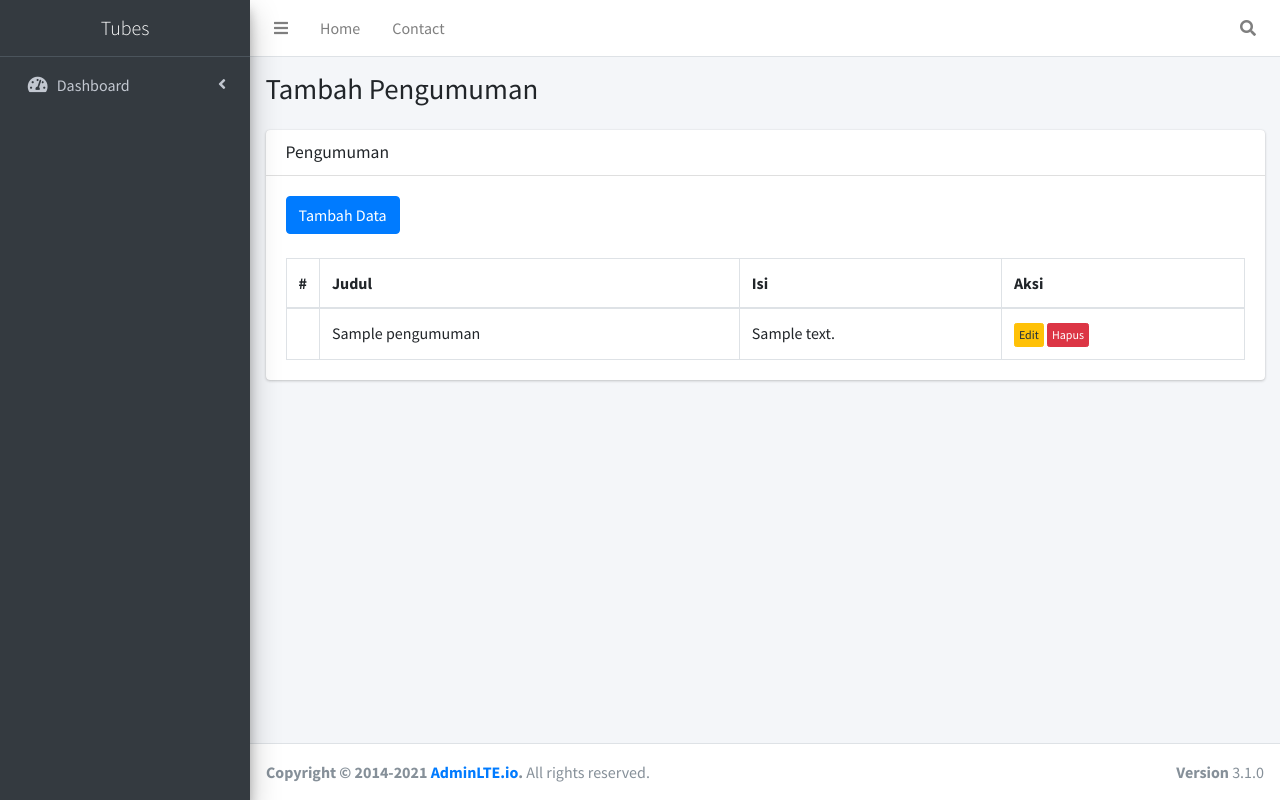
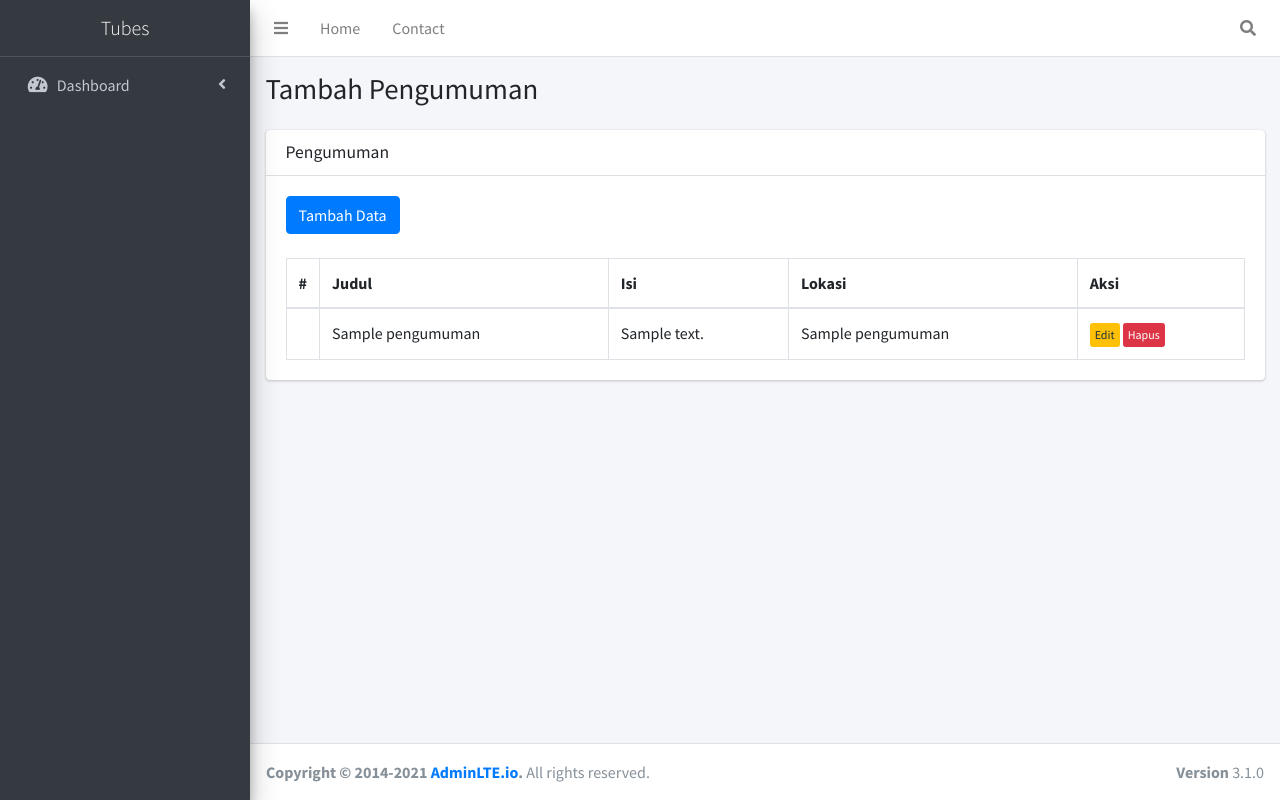
Before and after one commit to adyjul/website-flask, a Flask app: page /pengumuman in a window 1280 px wide. Run offline with Flask 2, Linux system fonts and the light colour scheme; tables that the repository leaves empty or names only in its code hold one stand-in row (values such as "Sample post"); some libraries are stand-ins or nearby versions.

Commit message:
fix some error

```diff
--- a/app.py
+++ b/app.py
@@ -134,9 +134,10 @@ def showIdP(id_data):
 def simpanP():
     judul = request.form['judul']
     isi = request.form['isi']
+    lokasi = request.form['lokasi']
     cur = mysql.connection.cursor()
-    sql = "INSERT INTO pengumuman (judul, isi) VALUES (%s, %s)"
-    val = (judul,isi)
+    sql = "INSERT INTO pengumuman (judul, isi, lokasi) VALUES (%s, %s, %s)"
+    val = (judul,isi,lokasi)
     cur.execute(sql, val)
 
     mysql.connection.commit()
@@ -154,8 +155,9 @@ def updateP():
     id_data = request.form['id']
     judul = request.form['judul']
     isi = request.form['isi']
+    lokasi = request.form['lokasi']
     cur = mysql.connection.cursor()
-    cur.execute("UPDATE pengumuman SET judul=%s,isi=%s WHERE id=%s", (judul,isi,id_data,))
+    cur.execute("UPDATE pengumuman SET judul=%s,isi=%s,lokasi=%s WHERE id=%s", (judul,isi,id_data,lokasi))
     mysql.connection.commit()
     return redirect(url_for('adminP'))
 
--- a/templates/tambah_pengumuman.html
+++ b/templates/tambah_pengumuman.html
@@ -53,6 +53,10 @@
                                     <textarea class="form-control" id="exampleFormControlTextarea1" name="isi" rows="3"></textarea>
                                 </div>
                                 <div class="form-group">
+                                    <label>Lokasi</label>
+                                    <input id="lokasi" class="form-control" name="lokasi"></input>
+                                </div>
+                                <div class="form-group">
                                     <button class="btn btn-primary " type="submit">Simpan</button>
                                 </div>
                             </form>
@@ -85,6 +89,10 @@
                                             <textarea id="isi" class="form-control" id="exampleFormControlTextarea1" name="isi" rows="3"></textarea>
                                         </div>
                                         <div class="form-group">
+                                            <label>Lokasi</label>
+                                            <input id="lokasi" class="form-control" name="lokasi" rows="3"></input>
+                                        </div>
+                                        <div class="form-group">
                                             <button class="btn btn-primary " type="submit">Simpan</button>
                                         </div>
                                     </form>
@@ -101,6 +109,7 @@
                     <th style="width: 10px">#</th>
                     <th>Judul</th>
                     <th>Isi</th>
+                    <th>Lokasi</th>
                     <th>Aksi</th>
                     </tr>
                 </thead>
@@ -110,6 +119,7 @@
                             <td></td>
                             <td>{{d.1}}</td>
                             <td>{{d.2}}</td>
+                            <td>{{d.3}}</td>
                             <td>
                                 <span href="/show/{{ d.0 }}" class="btn btn-warning btn-xs" data-toggle="modal" data-target="#modalEdit{{ d.0 }}">Edit</span>
                                 <a href="pengumuman/hapus/{{ d.0 }}" class="btn btn-danger btn-xs" onclick="return confirm('Yakin ingin hapus?')">Hapus</a>
@@ -145,6 +155,7 @@
                                 $('.update_data #id').val(result.data[0].id);
                                 $('.update_data #judul').val(result.data[0].judul);
                                 $('.update_data #isi').val(result.data[0].isi);
+                                $('.update_data #isi').val(result.data[0].lokasi);
                             }
                         })
                 })
```
Also changed, not shown: templates/home.html (+25 -40 lines).
